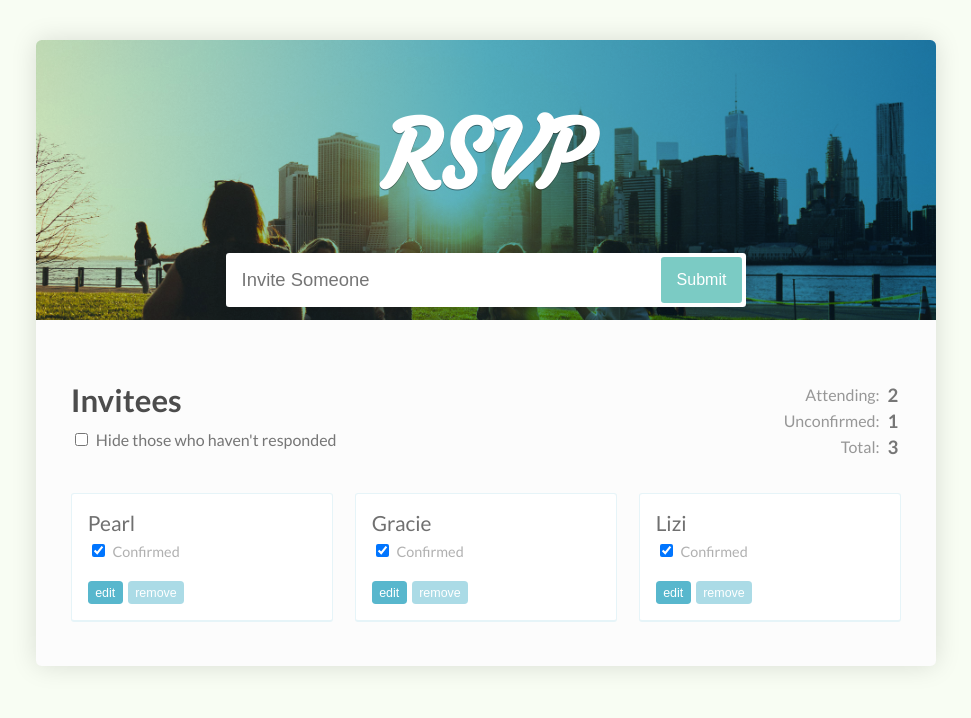
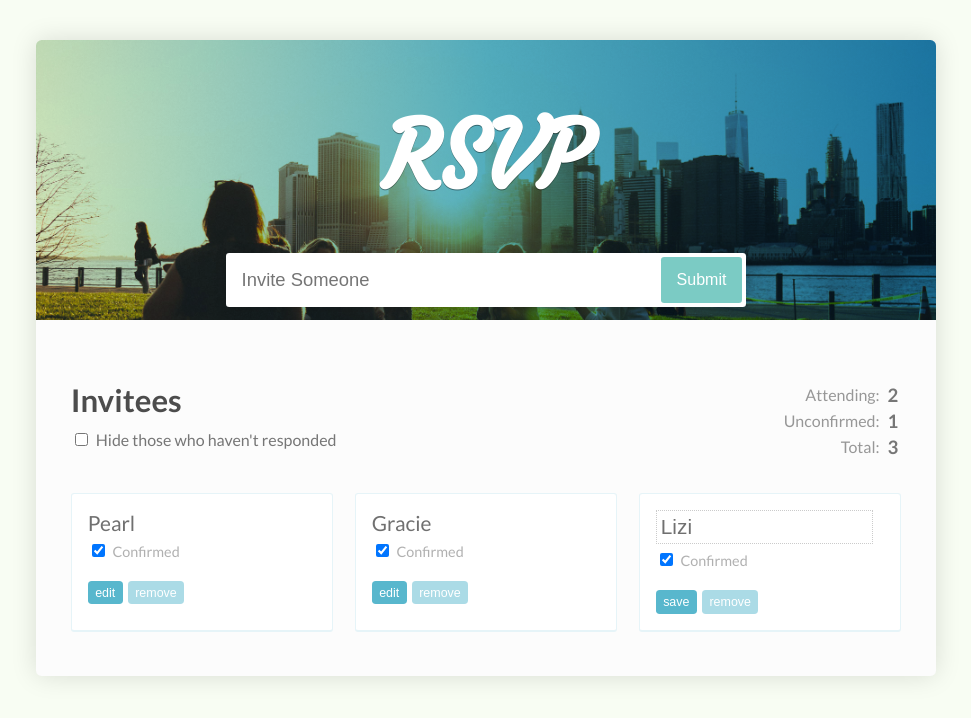
Before and after one commit to seanpierce/rsvp-react, a React (Create React App) app: page / in a window 1280 px wide. Shown: the top 718 px of the page, without its empty margins (154-1125 px from the left). Built offline with nearby package versions, Linux system fonts and the light colour scheme.

Commit message:
refactor app methods do dynamically accept object properties

```diff
--- a/src/App.js
+++ b/src/App.js
@@ -7,36 +7,55 @@
     guests: [
       {
         name: "Pearl",
-        isConfirmed: true
+        isConfirmed: true,
+        isEditing: false
       },
       {
         name: "Gracie",
-        isConfirmed: true
+        isConfirmed: true,
+        isEditing: false
       },
       {
         name: "Lizi",
-        isConfirmed: true
+        isConfirmed: true,
+        isEditing: true
       }
     ]
   }
 
-  toggelConfirmationAt = indexToChange =>
+  toggleGuestPropertyAt = (property, indexToChange) =>
     this.setState({
       guests: this.state.guests.map((guest, index) => {
         if (index === indexToChange) {
           return {
             ...guest,
-            isConfirmed: !guest.isConfirmed
-          }
-        } else {
-          return {
-            ...guest
+            [property]: !guest[property]
           }
         }
+        return guest
       })
     });
 
-  getTotalInviteds = () => this.state.guests.length;
+  toggleConfirmationAt = index =>
+    this.toggleGuestPropertyAt("isConfirmed", index);
+
+  toggleEditingAt = index =>
+    this.toggleGuestPropertyAt("isEditing", index);
+
+  setNameAt = (name, indexToChange) =>
+    this.setState({
+      guests: this.state.guests.map((guest, index) => {
+        if (index === indexToChange) {
+          return {
+            ...guest,
+            name
+          }
+        }
+        return guest
+      })
+    });
+
+  getTotalInvited = () => this.state.guests.length;
 
   // getAttendingGuest = () =>
   // getUnfonfirmedGuest = () =>
@@ -77,7 +96,9 @@
 
           <GuestList
             guests={this.state.guests}
-            toggelConfirmationAt={this.toggelConfirmationAt}
+            toggleConfirmationAt={this.toggleConfirmationAt}
+            toggleEditingAt={this.toggleEditingAt}
+            setNameAt={this.setNameAt}
           />
 
         </div>
--- a/src/Guest.js
+++ b/src/Guest.js
@@ -1,9 +1,14 @@
 import React from 'react';
 import PropTypes from 'prop-types';
+import GuestName from './GuestName';
 
 const Guest = props =>
     <li>
-      <span>{props.name}</span>
+      <GuestName
+        handleNameEdits={e => props.setName(e.target.value)}
+        isEditing={props.isEditing}>
+        {props.name}
+      </GuestName>
       <label>
         <input
           type="checkbox"
@@ -11,7 +16,9 @@
           onChange={props.handleConfirmation}
         /> Confirmed
       </label>
-      <button>edit</button>
+      <button onClick={props.handleToggleEditing}>
+        {props.isEditing ? "save" : "edit"}
+      </button>
       <button>remove</button>
     </li>;
 
@@ -19,7 +26,10 @@
 Guest.propTypes = {
   name: PropTypes.string.isRequired,
   isConfirmed: PropTypes.bool.isRequired,
-  handleConfirmation: PropTypes.func.isRequired
+  isEditing: PropTypes.bool.isRequired,
+  handleConfirmation: PropTypes.func.isRequired,
+  handleToggleEditing: PropTypes.func.isRequired,
+  setName: PropTypes.func.isRequired
 }
 
 export default Guest;
--- a/src/GuestList.js
+++ b/src/GuestList.js
@@ -9,14 +9,20 @@
         key={index}
         name={guest.name}
         isConfirmed={guest.isConfirmed}
-        handleConfirmation={() => props.toggelConfirmationAt(index)}
+        isEditing={guest.isEditing}
+        handleConfirmation={() => props.toggleConfirmationAt(index)}
+        handleToggleEditing={() => props.toggleEditingAt(index)}
+        setName={text => props.setNameAt(text, index)}
       />
     )}
   </ul>;
 
+// set property validations
 GuestList.propTypes = {
   guests: PropTypes.array.isRequired,
-  toggelConfirmationAt: PropTypes.func.isRequired
+  toggleConfirmationAt: PropTypes.func.isRequired,
+  toggleEditingAt: PropTypes.func.isRequired,
+  setNameAt: PropTypes.func.isRequired
 }
 
 export default GuestList;
--- /dev/null
+++ b/src/GuestName.js
@@ -0,0 +1,24 @@
+import React from 'react';
+import PropTypes from 'prop-types';
+
+const GuestName = props => {
+  if (props.isEditing) {
+    return (
+      <input type="text"
+        value={props.children}
+        onChange={props.handleNameEdits}
+      />
+    );
+  }
+  return (
+    <span>{props.children}</span>
+  );
+}
+
+// set property validations
+GuestName.propTypes = {
+  isEditing: PropTypes.bool.isRequired,
+  handleNameEdits: PropTypes.func.isRequired
+}
+
+export default GuestName;
```
